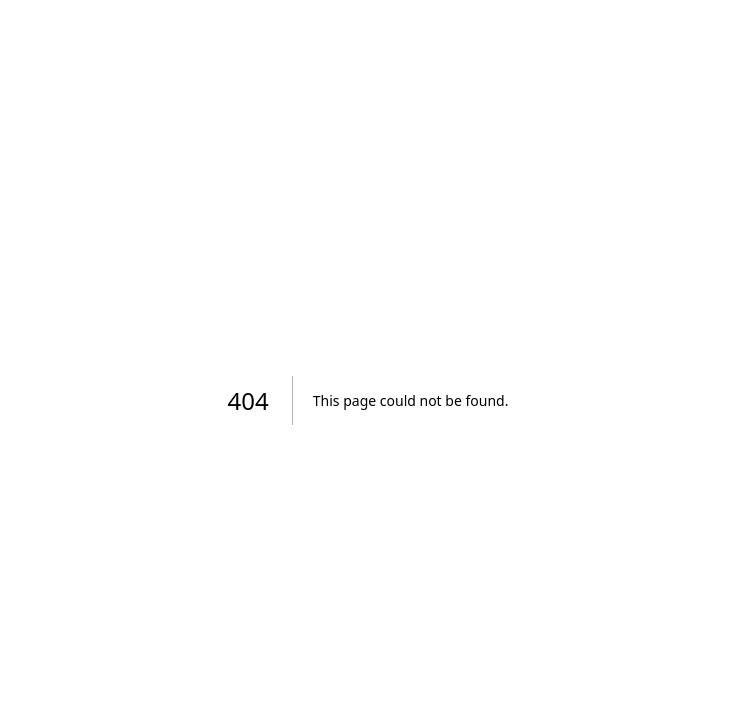
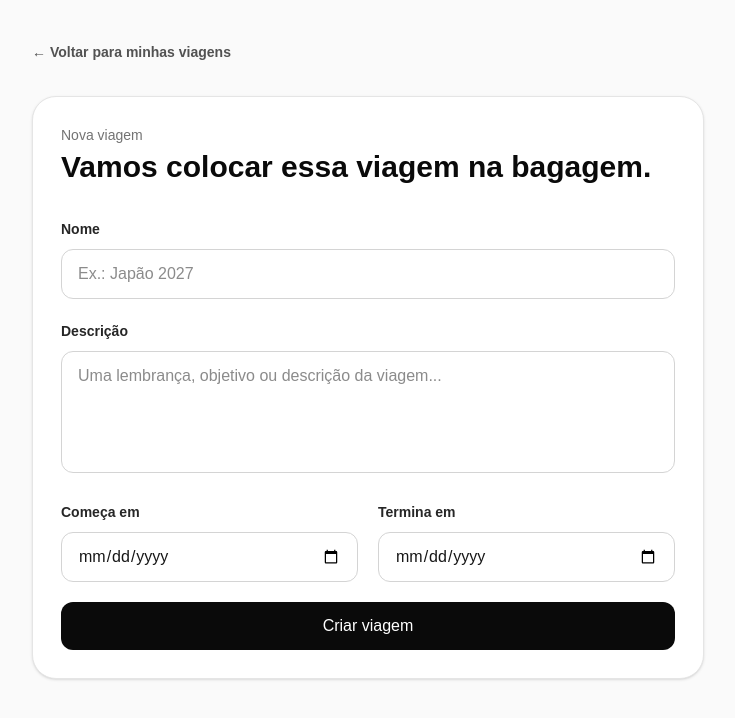
Before and after one commit to zaysauro/NaBagagem-Web, a Next.js app: page /dashboard/trips/new in a window 1280 px wide. Before the commit this address had no page. Shown: the top 718 px of the page, without its empty margins (272-1007 px from the left). Built offline with nearby package versions, Linux system fonts and the light colour scheme.

Commit message:
feat: add trips foundation - app/dashboard/trips/new/page.tsx

```diff
--- /dev/null
+++ b/app/dashboard/trips/new/page.tsx
@@ -0,0 +1,119 @@
+"use client";
+
+import { FormEvent, useState } from "react";
+import { useRouter } from "next/navigation";
+import Link from "next/link";
+
+export default function NewTripPage() {
+  const router = useRouter();
+  const [title, setTitle] = useState("");
+  const [description, setDescription] = useState("");
+  const [startDate, setStartDate] = useState("");
+  const [endDate, setEndDate] = useState("");
+  const [error, setError] = useState("");
+  const [loading, setLoading] = useState(false);
+
+  async function submit(event: FormEvent) {
+    event.preventDefault();
+    if (loading) return;
+    setLoading(true);
+    setError("");
+
+    try {
+      const response = await fetch("/api/trips", {
+        method: "POST",
+        headers: { "Content-Type": "application/json" },
+        body: JSON.stringify({
+          title,
+          description,
+          start_date: startDate || null,
+          end_date: endDate || null,
+        }),
+      });
+
+      const result = await response.json();
+      if (!response.ok) {
+        setError(result.error || "Não foi possível criar a viagem.");
+        return;
+      }
+
+      router.push("/dashboard");
+      router.refresh();
+    } catch {
+      setError("Erro de conexão.");
+    } finally {
+      setLoading(false);
+    }
+  }
+
+  return (
+    <main className="min-h-screen bg-neutral-50 px-6 py-10">
+      <div className="mx-auto max-w-2xl">
+        <Link href="/dashboard" className="text-sm font-semibold text-neutral-600">
+          ← Voltar para minhas viagens
+        </Link>
+
+        <div className="mt-8 rounded-3xl border border-neutral-200 bg-white p-7 shadow-sm">
+          <p className="text-sm font-medium text-neutral-500">Nova viagem</p>
+          <h1 className="mt-1 text-3xl font-bold text-neutral-950">
+            Vamos colocar essa viagem na bagagem.
+          </h1>
+
+          <form onSubmit={submit} className="mt-8 space-y-5">
+            <label className="block">
+              <span className="text-sm font-semibold text-neutral-800">Nome</span>
+              <input
+                required
+                value={title}
+                onChange={(e) => setTitle(e.target.value)}
+                placeholder="Ex.: Japão 2027"
+                className="mt-2 w-full rounded-xl border border-neutral-300 px-4 py-3 outline-none focus:border-neutral-950"
+              />
+            </label>
+
+            <label className="block">
+              <span className="text-sm font-semibold text-neutral-800">Descrição</span>
+              <textarea
+                value={description}
+                onChange={(e) => setDescription(e.target.value)}
+                placeholder="Uma lembrança, objetivo ou descrição da viagem..."
+                rows={4}
+                className="mt-2 w-full resize-none rounded-xl border border-neutral-300 px-4 py-3 outline-none focus:border-neutral-950"
+              />
+            </label>
+
+            <div className="grid gap-5 sm:grid-cols-2">
+              <label className="block">
+                <span className="text-sm font-semibold text-neutral-800">Começa em</span>
+                <input
+                  type="date"
+                  value={startDate}
+                  onChange={(e) => setStartDate(e.target.value)}
+                  className="mt-2 w-full rounded-xl border border-neutral-300 px-4 py-3"
+                />
+              </label>
+              <label className="block">
+                <span className="text-sm font-semibold text-neutral-800">Termina em</span>
+                <input
+                  type="date"
+                  value={endDate}
+                  onChange={(e) => setEndDate(e.target.value)}
+                  className="mt-2 w-full rounded-xl border border-neutral-300 px-4 py-3"
+                />
+              </label>
+            </div>
+
+            {error && <p className="rounded-xl bg-red-50 p-3 text-sm text-red-700">{error}</p>}
+
+            <button
+              disabled={loading}
+              className="w-full rounded-xl bg-neutral-950 px-4 py-3 font-semibold text-white disabled:opacity-60"
+            >
+              {loading ? "Criando..." : "Criar viagem"}
+            </button>
+          </form>
+        </div>
+      </div>
+    </main>
+  );
+}
```
